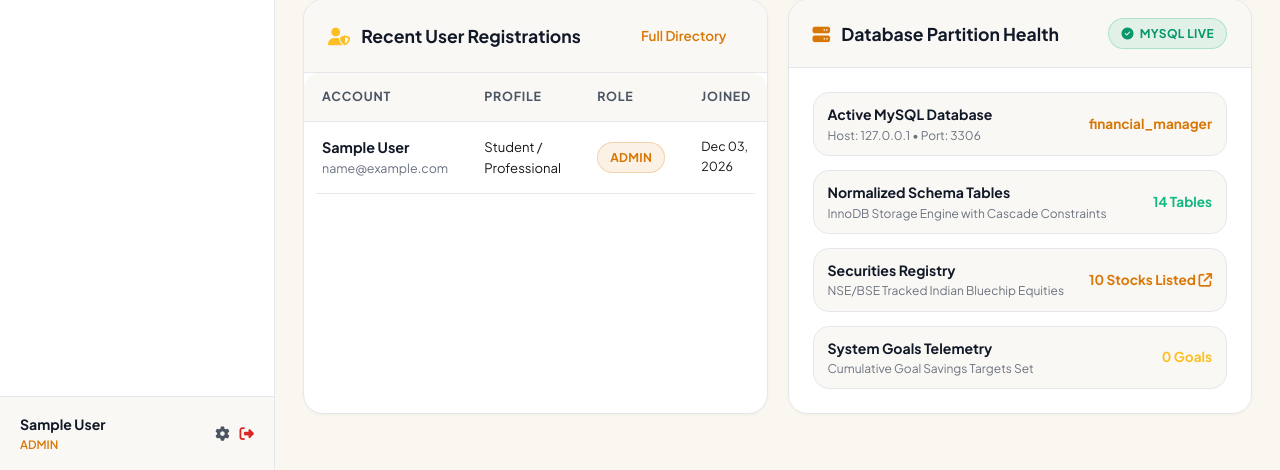
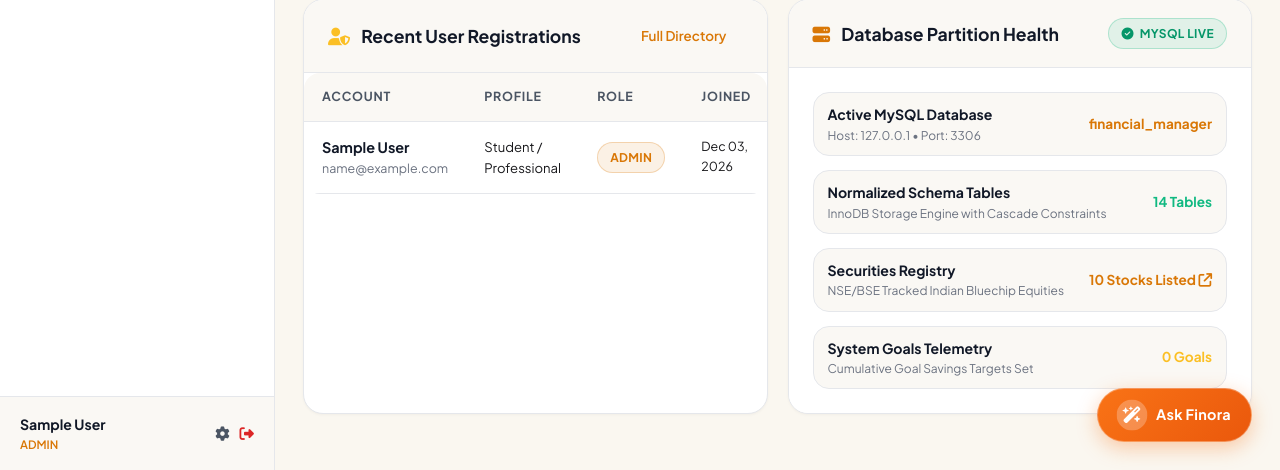
Before and after one commit to likithhs/financial_manager, a Flask app: page /admin/ in a window 1280 px wide. Shown: the part 470-940 px from the top of the page. Run offline with Flask 2, Linux system fonts and the light colour scheme; the visitor is signed in with stand-in values (Sample User, id 1); data that the repository does not hold is empty.

Commit message:
ui changes -  exclude floating Ask Finora button on AI Assistant and Settings pages

```diff
--- a/templates/base.html
+++ b/templates/base.html
@@ -274,10 +274,81 @@
             {% endfor %}
           {% endif %}
         {% endwith %}
-
         {% block content %}{% endblock %}
       </main>
     </div>
+
+    <!-- Floating "Ask Finora" Quick Action Button (All modules after login except Settings) -->
+    {% if request.endpoint not in ['auth.settings', 'auth.profile', 'ai.ai_assistant'] and not request.path.startswith('/settings') and not request.path.startswith('/profile') and not request.path.startswith('/ai-assistant') %}
+    <a href="{{ url_for('ai.ai_assistant') }}" id="askFinoraFab" class="ask-finora-fab" title="Chat with Finora Financial Assistant">
+      <div class="fab-icon-pulse">
+        <i class="fa-solid fa-wand-magic-sparkles"></i>
+      </div>
+      <span class="fab-label">Ask Finora</span>
+    </a>
+    <style>
+      .ask-finora-fab {
+        position: fixed;
+        bottom: 28px;
+        right: 28px;
+        z-index: 9999;
+        display: inline-flex;
+        align-items: center;
+        gap: 10px;
+        padding: 12px 20px;
+        border-radius: 999px;
+        background: linear-gradient(135deg, #f97316 0%, #ea580c 100%);
+        color: #ffffff !important;
+        text-decoration: none !important;
+        box-shadow: 0 6px 20px rgba(249, 115, 22, 0.35);
+        border: 1px solid rgba(255, 255, 255, 0.3);
+        backdrop-filter: blur(8px);
+        transition: all 0.25s cubic-bezier(0.4, 0, 0.2, 1);
+        cursor: pointer;
+      }
+      .ask-finora-fab:hover {
+        transform: translateY(-3px) scale(1.03);
+        box-shadow: 0 10px 25px rgba(249, 115, 22, 0.5), 0 4px 14px rgba(0, 0, 0, 0.15);
+        border-color: rgba(255, 255, 255, 0.6);
+        color: #ffffff !important;
+      }
+      .ask-finora-fab:active {
+        transform: translateY(0) scale(0.97);
+      }
+      .fab-icon-pulse {
+        display: flex;
+        align-items: center;
+        justify-content: center;
+        width: 28px;
+        height: 28px;
+        border-radius: 50%;
+        background: rgba(255, 255, 255, 0.25);
+        font-size: 0.95rem;
+        color: #ffffff;
+        animation: fabPulse 2.5s infinite ease-in-out;
+      }
+      .fab-label {
+        font-weight: 700;
+        font-size: 0.9rem;
+        letter-spacing: 0.02em;
+        color: #ffffff;
+      }
+      @keyframes fabPulse {
+        0%, 100% { transform: scale(1); }
+        50% { transform: scale(1.12); }
+      }
+      @media (max-width: 768px) {
+        .ask-finora-fab {
+          bottom: 20px;
+          right: 20px;
+          padding: 10px 16px;
+        }
+        .fab-label {
+          font-size: 0.82rem;
+        }
+      }
+    </style>
+    {% endif %}
   </div>
   {% else %}
   <!-- Public / Landing Page Full View -->
```
